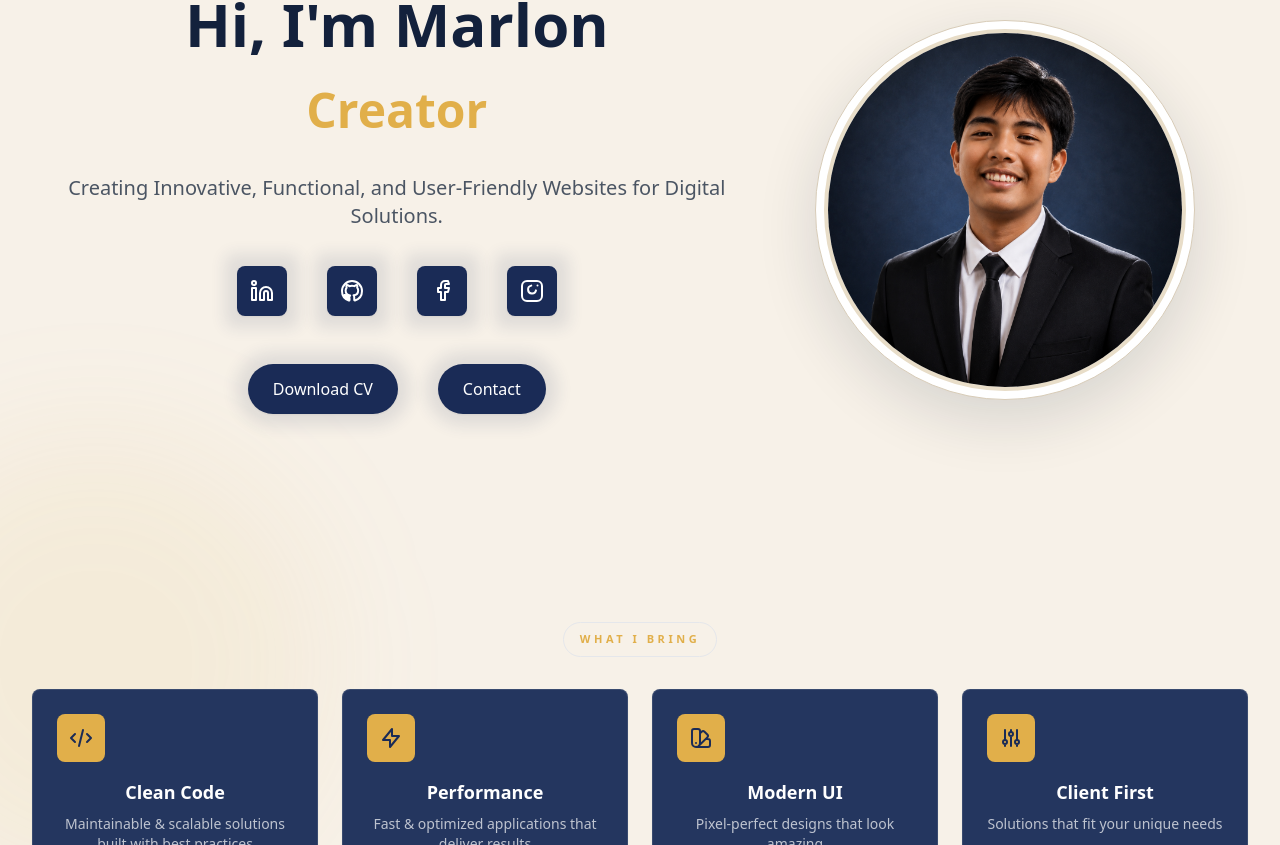
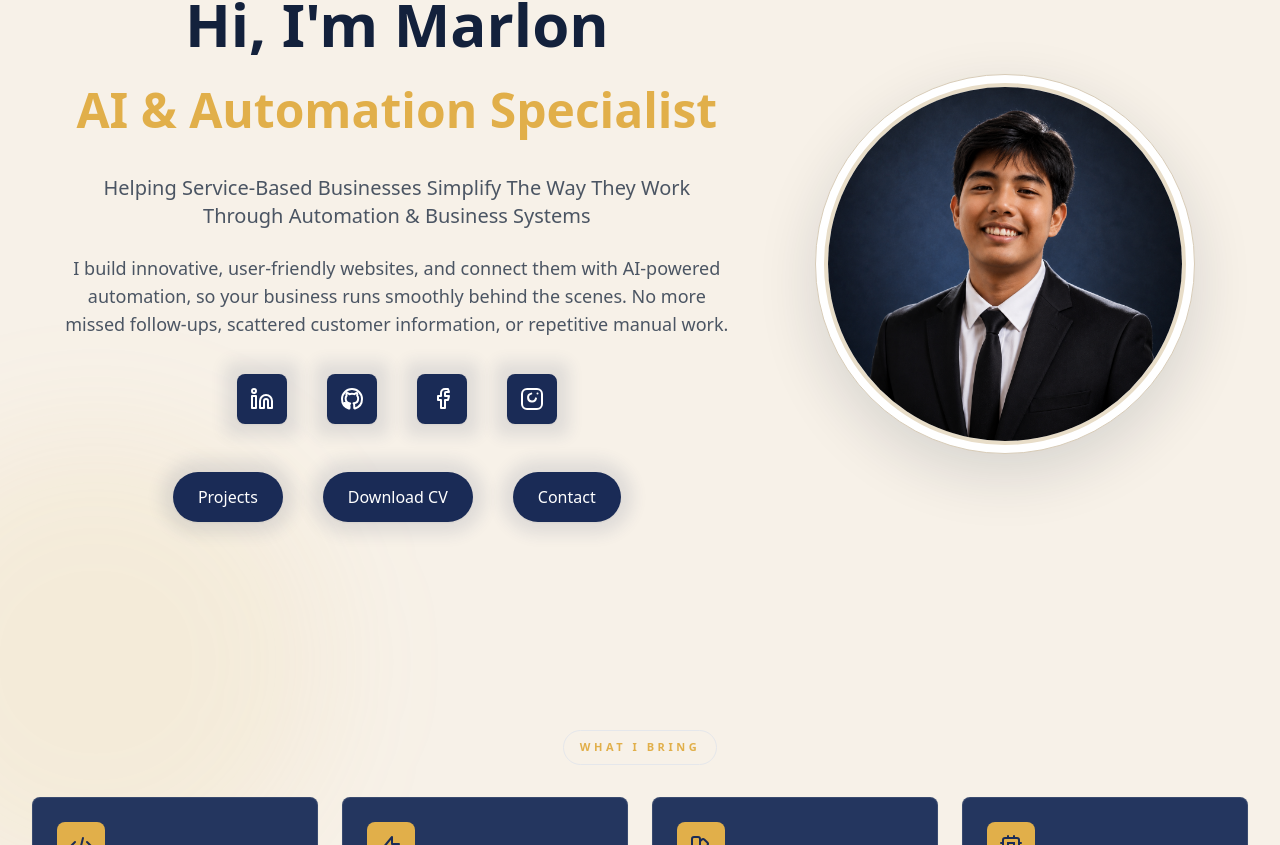
Before and after one commit to Marlon-03/Personal-Portfolio, a Vue app: page / in a window 1280 px wide. Shown: the part 195-1040 px from the top of the page. Built offline with nearby package versions, Linux system fonts and the light colour scheme.

Commit message:
update files

```diff
--- a/src/views/About.vue
+++ b/src/views/About.vue
@@ -16,10 +16,10 @@
         <div class="rounded-3xl border border-[#D8CCB8] bg-white/80 p-6 md:p-8 backdrop-blur-sm shadow-sm">
           <h2 class="text-3xl font-bold text-[#13213C] mb-6">Crafting Digital Experiences</h2>
           <p class="text-[#4B5563] text-lg leading-relaxed mb-4">
-            Hi, I'm Marlon, a web developer and WordPress designer who helps businesses build professional, user-friendly websites that attract customers and grow online presence.
+            Hi, I'm Marlon, a Full-Stack Developer and AI Workflow Automation Specialist who helps businesses build professional, user-friendly websites that attract customers and grow online presence.
           </p>
           <p class="text-[#4B5563] text-lg leading-relaxed mb-4">
-            I specialize in creating fast, mobile-responsive websites with WordPress, Elementor, Laravel and Vue JS making it easy for clients to manage their content and scale their business.
+            I specialize in creating fast, mobile-responsive websites with WordPress, Elementor, Laravel, and Vue JS, making it easy for clients to manage their content and scale their business. I also build AI-powered workflow automations using tools like Zapier, connecting forms, emails, CRMs, and other systems so clients can run their business without manual busywork.
           </p>
           <p class="text-[#4B5563] text-lg leading-relaxed mb-8">
             When I'm not working on websites, you'll probably find me cycling, playing strategy games, or exploring new ideas in tech. My mix of creativity and problem-solving helps me deliver web solutions that are both functional and visually appealing.
--- a/src/views/Home.vue
+++ b/src/views/Home.vue
@@ -1,12 +1,15 @@
 <template>
-  <div class="flex justify-center px-3 md:px-6 py-16 md:py-24">
+  <div class="flex flex-col md:flex-row justify-center items-center px-3 md:px-6 py-16 md:py-24 gap-10 md:gap-0">
     <div class="w-full md:w-3/5 flex flex-col justify-center items-center text-center py-5 gap-6">
       <h1 class="text-5xl md:text-6xl font-bold mb-2 text-[#13213C]">Hi, I'm Marlon</h1>
       <h1 class="inline-flex min-w-[9ch] justify-center text-4xl md:text-5xl font-semibold mb-2 pb-2 text-brand-accent">
         <span>{{ displayText }}</span>
       </h1>
-      <p class="max-w-2xl text-[#4B5563] text-lg md:text-xl leading-relaxed">
-        Creating Innovative, Functional, and User-Friendly Websites for Digital Solutions.
+      <p class="max-w-2xl text-[#4B5563] text-lg md:text-xl leading-relaxed font-medium">
+        Helping Service-Based Businesses Simplify The Way They Work Through Automation & Business Systems
+      </p>
+      <p class="max-w-2xl text-[#4B5563] text-base md:text-lg leading-relaxed">
+        I build innovative, user-friendly websites, and connect them with AI-powered automation, so your business runs smoothly behind the scenes. No more missed follow-ups, scattered customer information, or repetitive manual work.
       </p>
 
       <div class="flex space-x-4">
@@ -51,7 +54,15 @@
         </a>
       </div>
 
-      <div class="flex space-x-4 justify-center items-center">
+      <div class="flex flex-col md:flex-row gap-3 md:gap-4 justify-center items-center">
+
+          <button
+            @click="scrollToProjects" class="group relative p-1 md:p-3 block w-fit cursor-pointer">
+            <div class="absolute inset-0 rounded-full bg-[#1A2B56] blur opacity-10 group-hover:opacity-20 transition duration-300"></div>
+            <div class="relative rounded-full bg-[#1A2B56] px-6 py-3 flex items-center justify-center border border-[#1A2B56]/15 group-hover:border-[#1A2B56]/30 group-hover:shadow-lg transition-all duration-300 shadow-sm">
+              <span class="text-white font-medium transition-colors">Projects</span>
+            </div>
+          </button>
 
           <a href="https://drive.google.com/file/d/1eNnZPL-uFRub5_9DUOiu2fmfvQTQ81Ue/view?usp=sharing" target="_blank" class="group relative p-0 md:p-3 block w-fit cursor-pointer">
             <div class="absolute inset-0 rounded-full bg-[#1A2B56] blur opacity-10 group-hover:opacity-20 transition duration-300"></div>
@@ -71,10 +82,10 @@
 
     </div>
 
-    <div class="hidden md:flex md:w-2/5 justify-center items-center relative">
+    <div class="flex md:w-2/5 justify-center items-center relative">
       <div class="relative flex w-full max-w-md items-center justify-center">
         <div class="absolute inset-8 rounded-full bg-[#1A2B56]/8 blur-3xl"></div>
-        <div class="relative aspect-square w-[320px] lg:w-[380px] rounded-full bg-white p-2 shadow-[0_20px_60px_rgba(19,33,60,0.14)] border border-[#D8CCB8]">
+        <div class="relative aspect-square w-[240px] md:w-[320px] lg:w-[380px] rounded-full bg-white p-2 shadow-[0_20px_60px_rgba(19,33,60,0.14)] border border-[#D8CCB8]">
           <div class="h-full w-full overflow-hidden rounded-full border-4 border-[#E8DDC8] bg-white">
             <img
               src="../assets/Profile.png"
@@ -126,11 +137,13 @@
         <div class="p-6 bg-brand-surface rounded-lg shadow-sm hover:shadow-md transition-shadow border border-white/10">
           <div class="w-12 h-12 bg-brand-accent rounded-lg flex items-center justify-center mb-4">
             <svg class="w-6 h-6 text-brand-primary" fill="none" stroke="currentColor" viewBox="0 0 24 24">
-              <path stroke-linecap="round" stroke-linejoin="round" stroke-width="2" d="M12 6V4m0 2a2 2 0 100 4m0-4a2 2 0 110 4m-6 8a2 2 0 100-4m0 4a2 2 0 110-4m0 4v2m0-6V4m6 6v10m6-2a2 2 0 100-4m0 4a2 2 0 110-4m0 4v2m0-6V4"></path>
+              <rect x="4" y="4" width="16" height="16" rx="2" stroke-width="2"></rect>
+              <rect x="9" y="9" width="6" height="6" stroke-width="2"></rect>
+              <path stroke-linecap="round" stroke-linejoin="round" stroke-width="2" d="M15 2v2M9 2v2M15 20v2M9 20v2M20 15h2M20 9h2M2 15h2M2 9h2"></path>
             </svg>
           </div>
-          <h3 class="text-lg font-semibold text-white mb-2">Client First</h3>
-          <p class="text-white/70 text-sm">Solutions that fit your unique needs</p>
+          <h3 class="text-lg font-semibold text-white mb-2">AI & Automation</h3>
+          <p class="text-white/70 text-sm">Smart workflows that save time and streamline repetitive tasks</p>
         </div>
       </div>
     </div>
@@ -143,7 +156,7 @@
     name: 'Home',
     data() {
       return {
-        words: ["Developer", "Designer", "Creator"],
+        words: ["Developer", "AI & Automation Specialist", "Designer", "Creator"],
         currentText: "",
         wordIndex: 0,
         charIndex: 0,
@@ -194,6 +207,12 @@
           element.scrollIntoView({ behavior: 'smooth' });
         }
       },
+      scrollToProjects() {
+        const element = document.getElementById('projects')
+        if (element) {
+          element.scrollIntoView({ behavior: 'smooth' })
+        }
+      }
     },
     computed: {
       displayText() {
```
